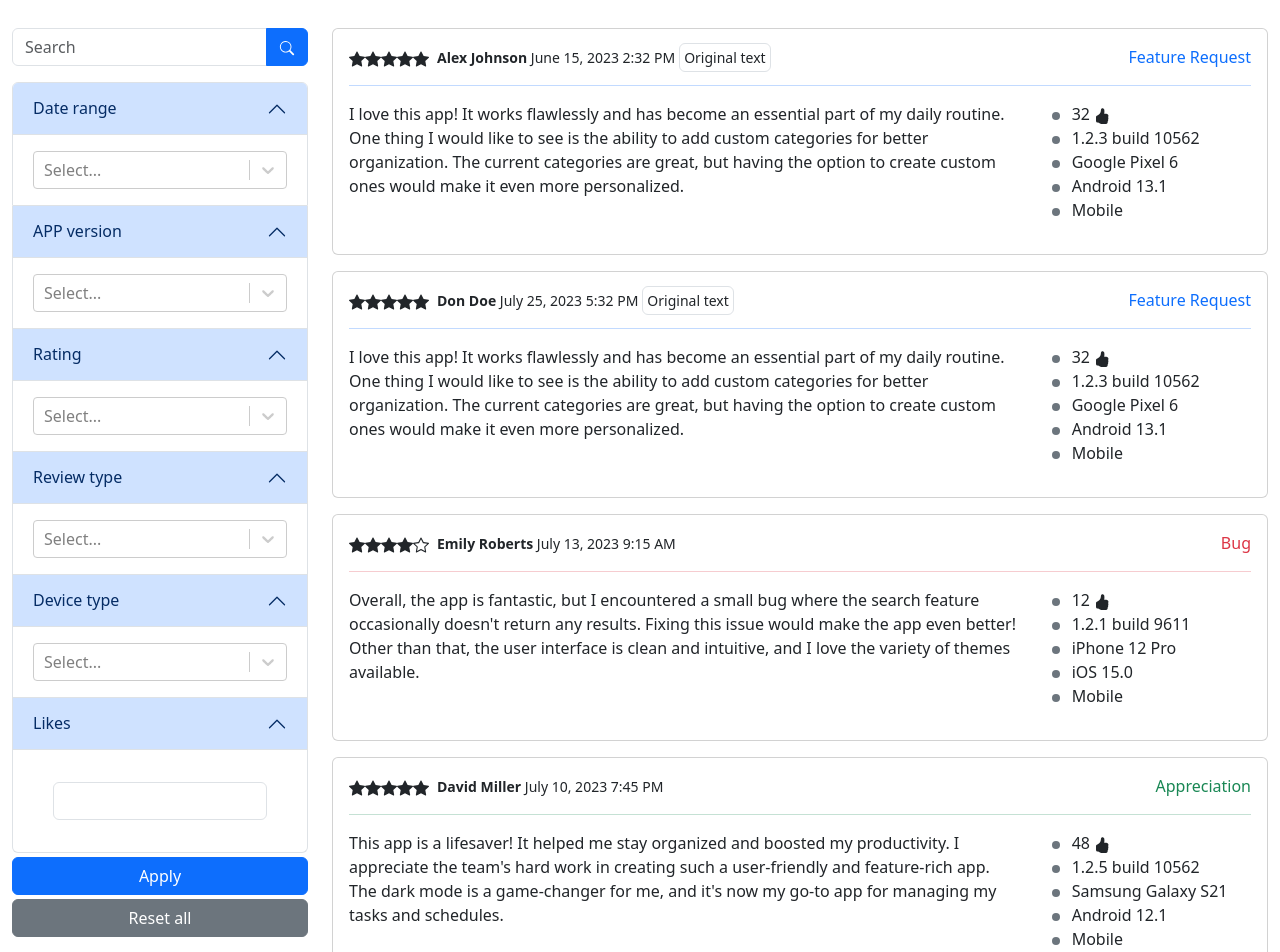
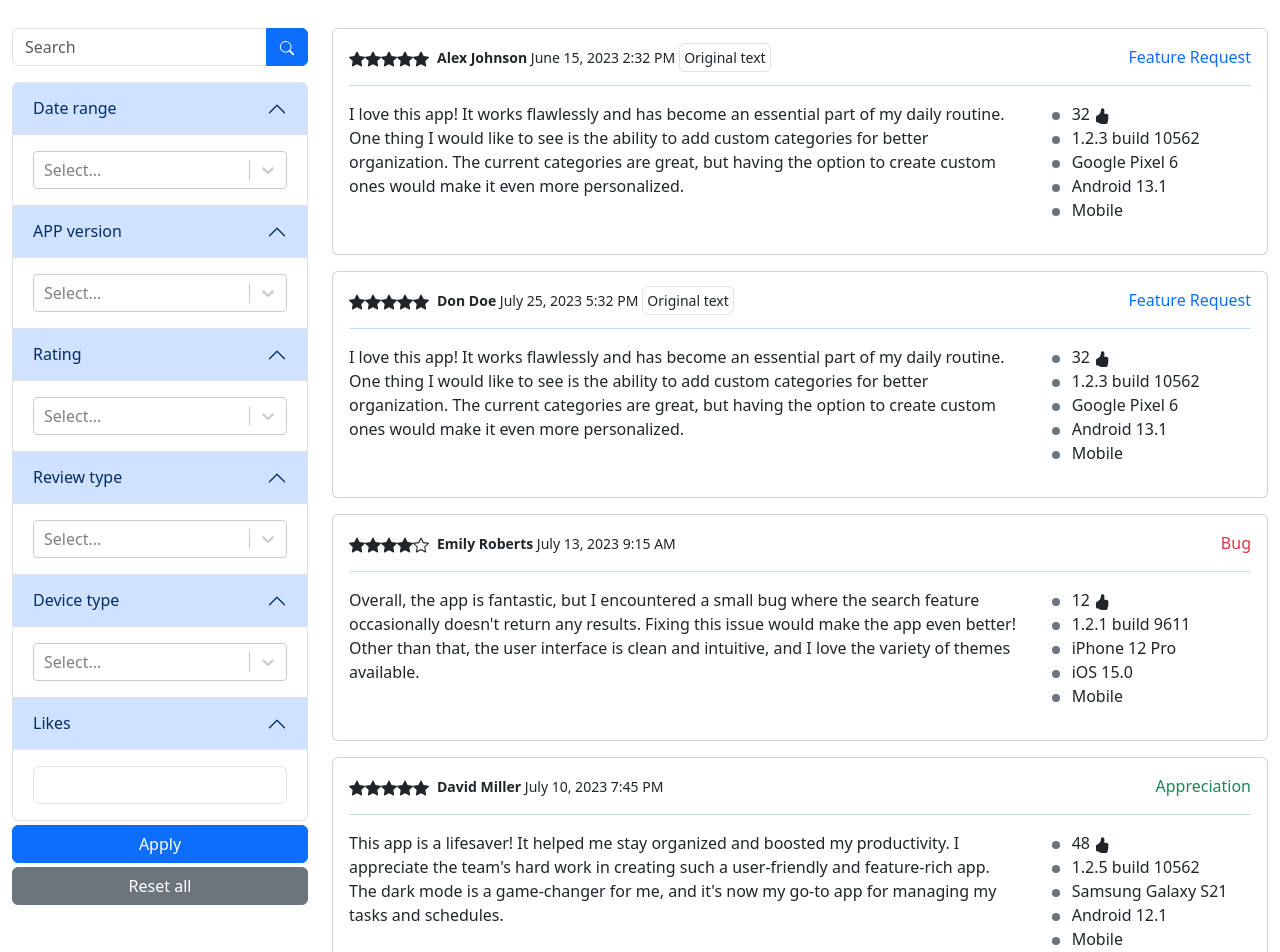
Before and after one commit to Vedant-Rasote/feedlens-assignment, a React (Create React App) app: page / in a window 1280 px wide. Shown: the top 952 px of the page. Built offline with nearby package versions, Linux system fonts and the light colour scheme.

Commit message:
Added reset functionality

```diff
--- a/src/App.js
+++ b/src/App.js
@@ -52,7 +52,7 @@ function App() {
   };
 
   const handleReset = () => {
-
+    window.location.reload(false);
   }
 
   return (
--- a/src/components/Filters.jsx
+++ b/src/components/Filters.jsx
@@ -42,7 +42,6 @@ const Filters = (props) => {
     return (
         <div className="position-sticky" style={{ top: "1rem" }}>
             <form onSubmit={props.handleSubmit}>
-
                 <div>
                     <div className="input-group mb-3">
                         <input type="text" className="form-control" placeholder="Search" aria-label="Search" aria-describedby="button-addon2" />
@@ -59,7 +58,6 @@ const Filters = (props) => {
                         <div id="panelsStayOpen-collapseTwo" className="accordion-collapse collapse show">
                             <div className="accordion-body">
                                 <Select
-                                    isMulti
                                     name="days"
                                     options={allOptions.dateRangeOptions}
                                     className="basic-multi-select"
@@ -148,14 +146,12 @@ const Filters = (props) => {
                         </h2>
                         <div id="panelsStayOpen-collapseSeven" className="accordion-collapse collapse show">
                             <div className="accordion-body">
-                                <div className="accordion-body">
-                                    <input type="number" className="form-control" name="likes" />
-                                </div>
+                                <input type="number" className="form-control" name="likes" />
                             </div>
                         </div>
                     </div>
                     <button className="btn btn-primary w-100 mt-1">Apply</button>
-                    <button className="btn btn-secondary w-100 mt-1">Reset all</button>
+                    <button className="btn btn-secondary w-100 mt-1" onClick={props.handleReset}>Reset all</button>
                 </div>
             </form>
         </div>
```
